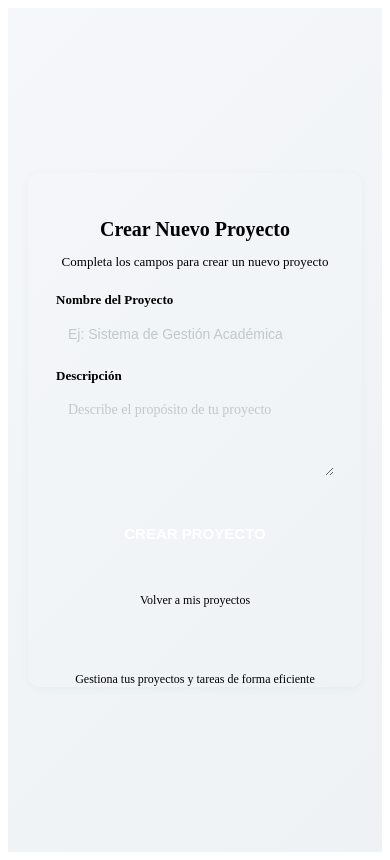
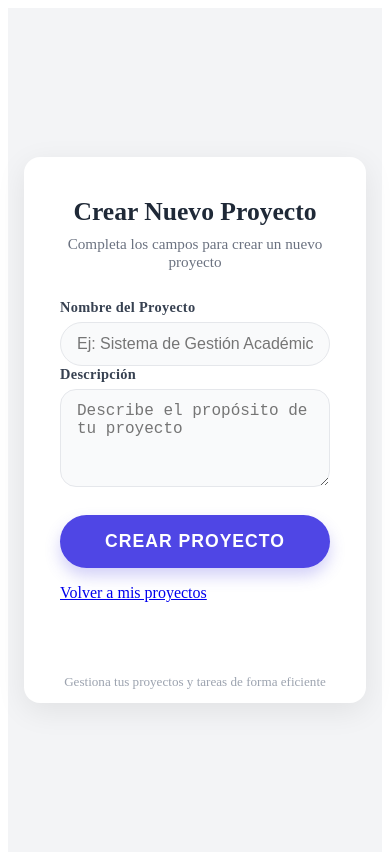
Before and after one commit to reyesromina/ProgAv2_integrador, an Angular app in the folder frontend/: page /proyectos in a window 390 px wide. Built offline with nearby package versions, Linux system fonts and the light colour scheme.

Commit message:
fix: modificacion en el estilo para matener una estetica lineal

```diff
--- a/frontend/src/app/components/proyectos/create-project.component.css
+++ b/frontend/src/app/components/proyectos/create-project.component.css
@@ -1,203 +1,141 @@
-:root {
-  --primary: #008B8B;
-  --primary-light: #20B2AA;
-  --primary-dark: #006666;
-  --bg-light: #f5f7fa;
-  --bg-white: #ffffff;
-  --text-dark: #2c3e50;
-  --text-light: #7f8c8d;
-  --border: #e1e8ed;
-  --error: #e74c3c;
-  --success: #27ae60;
-}
-
-* { box-sizing: border-box; }
-
-/* Layout */
+/* Página completa centrada */
 .min-vh-100 {
     min-height: 100vh;
     display: flex;
     align-items: center;
     justify-content: center;
-  background: linear-gradient(135deg, #f5f7fa 0%, #eef2f5 100%);
-  padding: 20px;
+    background-color: #f3f4f6;
 }
 
-.container { width: 100%; }
-
-.row { display: flex; justify-content: center; }
-
-.col-md-6 {
-  flex: 0 0 50%;
-  max-width: 500px;
+.container {
     width: 100%;
+    max-width: 400px;
+    padding: 0 16px;
+    box-sizing: border-box;
 }
 
-/* Card */
 .card {
-  background: var(--bg-white);
-  border-radius: 12px;
-  box-shadow: 0 2px 8px rgba(0, 139, 139, 0.06);
+    background-color: #ffffff;
+    border-radius: 16px;
+    box-shadow: 0 8px 30px rgba(0, 0, 0, 0.08);
     overflow: hidden;
-  border: none;
 }
 
-.card-body { padding: 36px; }
+.card-body {
+    padding: 40px 36px;
+}
 
 .card-title {
-  color: var(--primary);
-  font-size: 24px;
-  font-weight: 700;
+    font-size: 1.6rem;
+    font-weight: bold;
     text-align: center;
-  margin-bottom: 6px;
+    margin: 0 0 8px;
+    color: #1f2937;
 }
 
 .subtitle {
-  color: var(--text-light);
     text-align: center;
-  font-size: 13px;
-  margin-bottom: 22px;
+    color: #6b7280;
+    margin: 0 0 28px;
+    font-size: 0.95rem;
 }
-
-/* Form */
-.mb-3 { margin-bottom: 16px; }
-.mb-4 { margin-bottom: 22px; }
 
 .form-label {
     display: block;
+    font-size: 0.9rem;
     font-weight: 600;
-  font-size: 13px;
-  margin-bottom: 8px;
-  color: var(--text-dark);
+    color: #374151;
+    margin-bottom: 6px;
+    letter-spacing: 0.3px;
 }
 
 .form-control {
+    display: block;
     width: 100%;
-  padding: 10px 12px;
-  border: 1px solid var(--border);
-  border-radius: 8px;
-  font-size: 14px;
-  background: var(--bg-white);
-  color: var(--text-dark);
-  transition: border-color 0.2s ease, box-shadow 0.2s ease;
-}
-
-.form-control::placeholder { color: #bfc9cc; }
-
-.form-control:focus {
+    padding: 12px 16px;
+    font-size: 1rem;
+    color: #1f2937;
+    background-color: #f9fafb;
+    border: 1.5px solid #e5e7eb;
+    border-radius: 50px;
+    box-sizing: border-box;
+    transition: border-color 0.3s ease, box-shadow 0.3s ease;
     outline: none;
-  border-color: var(--primary);
-  box-shadow: 0 0 0 3px rgba(0, 139, 139, 0.06);
-}
-
-.form-control.is-invalid { border-color: var(--error); }
-
-.form-control:disabled {
-  background-color: var(--bg-light);
-  color: var(--text-light);
-  cursor: not-allowed;
 }
 
 textarea.form-control {
+    border-radius: 16px;
     resize: vertical;
-  font-family: inherit;
+}
+
+.form-control:focus {
+    border-color: #4f46e5;
+    background-color: #ffffff;
+    box-shadow: 0 0 0 4px rgba(79, 70, 229, 0.12);
+}
+
+.form-control.is-invalid {
+    border-color: #ef4444;
 }
 
 .invalid-feedback {
-  color: var(--error);
-  font-size: 12px;
     margin-top: 6px;
-  display: block;
+    font-size: 0.82rem;
+    color: #ef4444;
+    padding-left: 12px;
 }
 
-/* Buttons */
-.btn {
+.btn.btn-primary {
+    display: block;
     width: 100%;
-  padding: 12px 18px;
-  border-radius: 8px;
-  font-size: 14px;
-  font-weight: 700;
+    margin-top: 28px;
+    padding: 16px 36px;
+    font-size: 1.1rem;
+    font-weight: bold;
     text-transform: uppercase;
+    letter-spacing: 1px;
+    color: #ffffff;
+    background-color: #4f46e5;
+    border: none;
+    border-radius: 50px;
     cursor: pointer;
-  border: none;
-  transition: background 0.2s ease, opacity 0.2s ease;
+    box-shadow: 0 8px 15px rgba(79, 70, 229, 0.25);
+    transition: all 0.3s ease;
 }
 
-.btn-primary {
-  background: var(--primary);
-  color: white;
+.btn.btn-primary:hover:not(:disabled) {
+    background-color: #4338ca;
+    box-shadow: 0 15px 20px rgba(79, 70, 229, 0.4);
+    transform: translateY(-3px);
 }
 
-.btn-primary:hover:not(:disabled) {
-  background: var(--primary-dark);
+.btn.btn-primary:active:not(:disabled) {
+    transform: translateY(-1px);
+    box-shadow: 0 5px 10px rgba(79, 70, 229, 0.3);
 }
 
-.btn-primary:disabled {
+.btn.btn-primary:disabled {
+    background-color: #a5b4fc;
+    box-shadow: none;
+    cursor: not-allowed;
     opacity: 0.7;
-  cursor: not-allowed;
 }
 
-.btn-margin { margin-top: 10px; }
-
-/* Spinner */
-.spinner-border-sm {
-  display: inline-block;
-  width: 14px;
-  height: 14px;
-  border: 2px solid rgba(255, 255, 255, 0.3);
+.success-icon {
+    width: 64px;
+    height: 64px;
+    background: #4f46e5;
     border-radius: 50%;
-  border-top-color: white;
-  animation: spin 0.6s linear infinite;
-  margin-right: 8px;
-  vertical-align: middle;
+    color: #fff;
+    font-size: 2rem;
+    display: flex;
+    align-items: center;
+    justify-content: center;
+    margin: 0 auto 16px;
 }
 
-@keyframes spin {
-  to { transform: rotate(360deg); }
-}
-
-/* Alerts */
-.alert {
-  padding: 14px 16px;
-  border-radius: 8px;
-  margin-bottom: 18px;
-  font-size: 13px;
-}
-
-.alert-danger {
-  background-color: #fdf0ef;
-  border: 1px solid #f5c6cb;
-  color: #c0392b;
-}
-
-.alert-danger strong { font-weight: 700; }
-.alert-danger p { margin: 0; }
-
-/* Success state */
-.success-icon {
-  font-size: 60px;
-  color: var(--success);
-  margin-bottom: 20px;
-  animation: scaleIn 0.4s ease;
-  display: block;
-  text-align: center;
-}
-
-@keyframes scaleIn {
-  from { transform: scale(0); opacity: 0; }
-  to   { transform: scale(1); opacity: 1; }
-}
-
-/* Utilities */
-.text-center { text-align: center; }
-.text-muted   { color: var(--text-light); }
-.text-muted.small { font-size: 12px; }
-.mt-2 { margin-top: 12px; }
-.mt-3 { margin-top: 16px; }
-.mt-4 { margin-top: 22px; }
-
 .fade-in {
-  animation: fadeIn 0.3s ease;
+    animation: fadeIn 0.4s ease;
 }
 
 @keyframes fadeIn {
@@ -205,32 +143,9 @@ textarea.form-control {
     to   { opacity: 1; transform: translateY(0); }
 }
 
-/* Links */
-a {
-  color: var(--primary);
-  text-decoration: none;
-  transition: color 0.2s ease;
-}
-
-a:hover {
-  color: var(--primary-dark);
-  text-decoration: underline;
-}
-
-/* Footer */
 .footer-text {
     text-align: center;
-  margin-top: 24px;
-  color: var(--text-light);
-  font-size: 12px;
+    color: #9ca3af;
+    font-size: 0.82rem;
+    margin-top: 16px;
 }
-
-.footer-text p { margin: 0; }
-
-/* Responsive */
-@media (max-width: 480px) {
-  .col-md-6 { flex: 0 0 100%; max-width: 100%; }
-  .card-body { padding: 28px; }
-  .card-title { font-size: 20px; }
-  .btn { padding: 13px 18px; font-size: 15px; }
-}
```
Lines whose indentation alone changed are shown as unchanged.
